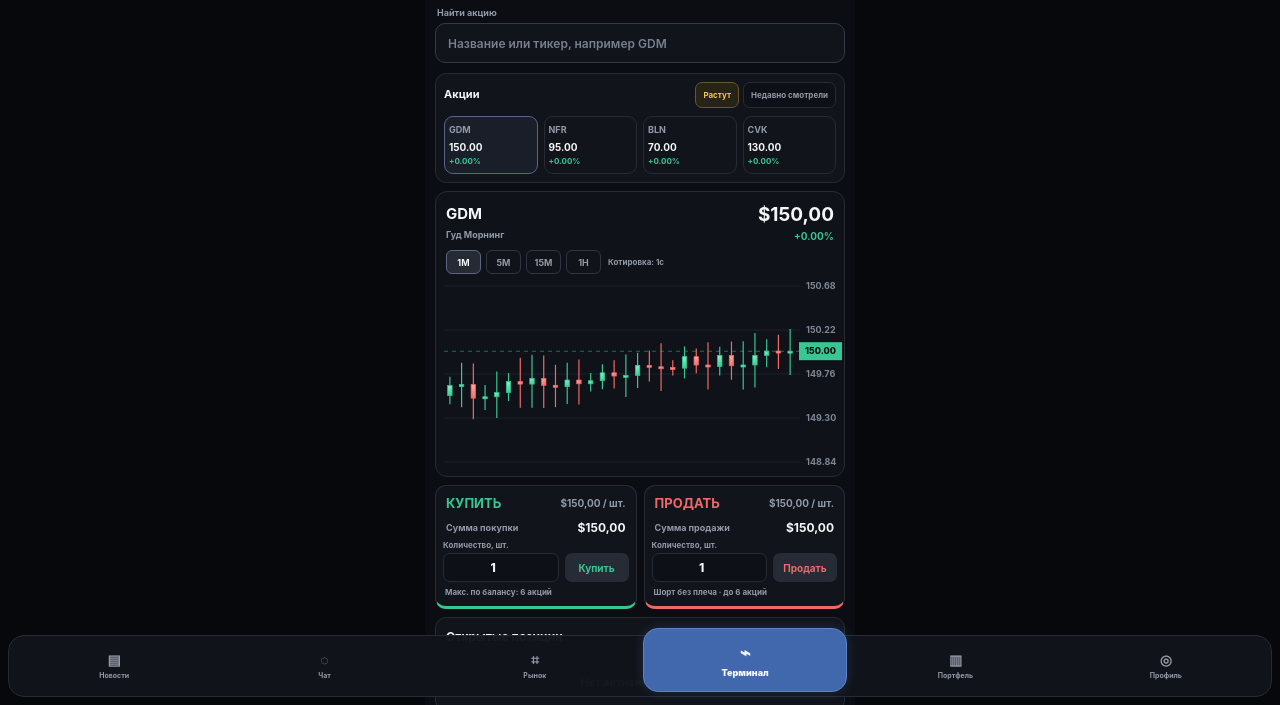
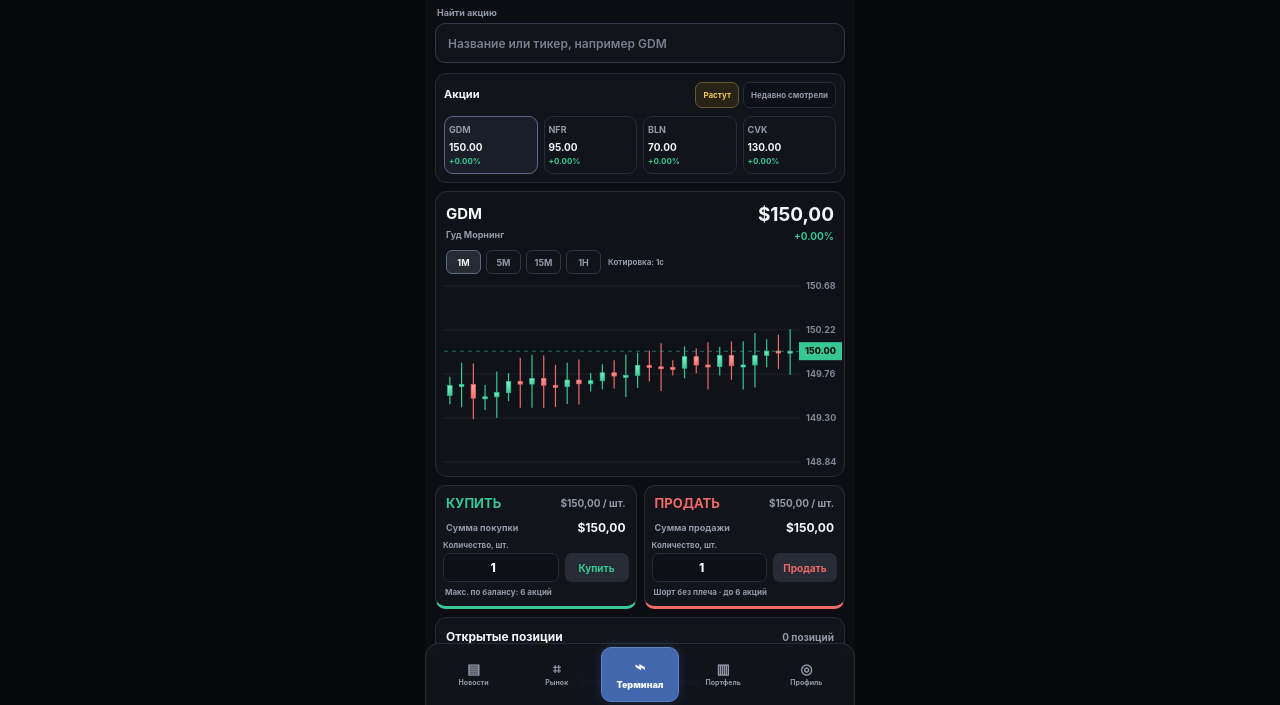
Before and after one commit to ccofemankaa-creator/good-morning-trading, a plain HTML site: page index.html in a window 1280 px wide. Shown: the part 95-800 px from the top of the page. Drawn offline with nearby package versions, Linux system fonts and the light colour scheme.

Commit message:
Выровнять панель и переместить чат в профиль
Чат перенесён в профиль; кнопки меню выровнены и закреплены у нижнего края экрана.

Co-authored-by: Copilot <223556219+Copilot@users.noreply.github.com>

```diff
--- a/index.html
+++ b/index.html
@@ -32,7 +32,9 @@
     button { font: inherit; color: inherit; cursor: pointer; }
     button:focus-visible { outline: 2px solid var(--gold); outline-offset: 2px; }
     .app {
+      position: relative;
       max-width: 430px;
+      height: 100dvh;
       min-height: 100dvh;
       margin: 0 auto;
       overflow: hidden;
@@ -78,7 +80,7 @@
     .content {
       height: calc(100dvh - 92px);
       overflow-y: auto;
-      padding: 10px 10px 92px;
+      padding: 10px 10px calc(92px + env(safe-area-inset-bottom));
       scrollbar-width: none;
     }
     .content::-webkit-scrollbar { display: none; }
@@ -647,29 +649,38 @@
       font-size: 10px;
     }
     .bottom-nav {
-      position: absolute;
+      position: fixed;
       z-index: 40;
-      left: 8px;
-      right: 8px;
-      bottom: calc(8px + env(safe-area-inset-bottom));
-      height: 62px;
+      left: 50%;
+      right: auto;
+      bottom: 0;
+      width: min(100%, 430px);
+      height: calc(62px + env(safe-area-inset-bottom));
       display: grid;
-      grid-template-columns: repeat(6, 1fr);
+      grid-template-columns: repeat(5, minmax(0, 1fr));
+      padding: 0 6px env(safe-area-inset-bottom);
       border: 1px solid var(--line);
-      border-radius: 16px;
+      border-bottom: 0;
+      border-radius: 14px 14px 0 0;
       background: rgba(17,20,27,.97);
+      transform: translateX(-50%);
     }
     .nav {
+      display: grid;
+      align-content: center;
+      justify-items: center;
+      gap: 3px;
       border: 0;
-      border-radius: 15px;
+      border-radius: 10px;
       background: transparent;
       color: var(--muted);
       font-size: 7px;
-    }
-    .nav span { display: block; margin-bottom: 3px; font-size: 14px; }
+      white-space: nowrap;
+    }
+    .nav span { display: block; font-size: 14px; line-height: 1; }
     .nav.active { background: #232731; color: var(--text); }
     .nav[data-page="terminal"] {
-      margin: -8px 3px 4px;
+      margin: 3px;
       border: 1px solid #385991;
       background: #152038;
       color: #a9c5ff;
@@ -856,23 +867,6 @@
       </section>
     </section>
 
-    <section class="content" id="chatView" hidden>
-      <section class="news-panel chat-panel">
-        <div class="news-head">
-          <strong>Общий чат</strong>
-          <span>Сообщения видны всем игрокам</span>
-        </div>
-        <div class="chat-messages" id="chatMessages" aria-live="polite"></div>
-        <div class="comment-login" id="chatLogin">
-          <button type="button" data-open-profile>Войти или зарегистрироваться</button>, чтобы писать в чат
-        </div>
-        <form class="chat-form" id="chatForm" hidden>
-          <input class="chat-input" name="message" maxlength="240" placeholder="Написать сообщение…" aria-label="Сообщение в чат" required>
-          <button class="chat-submit" type="submit">Отправить</button>
-        </form>
-      </section>
-    </section>
-
     <section class="content" id="portfolioView" hidden>
       <section class="market-panel">
         <div class="market-head">
@@ -892,11 +886,24 @@
 
     <section class="content" id="profileView" hidden>
       <div id="profilePanel"></div>
+      <section class="news-panel chat-panel">
+        <div class="news-head">
+          <strong>Общий чат</strong>
+          <span>Сообщения видны всем игрокам</span>
+        </div>
+        <div class="chat-messages" id="chatMessages" aria-live="polite"></div>
+        <div class="comment-login" id="chatLogin">
+          <button type="button" data-open-profile>Войти или зарегистрироваться</button>, чтобы писать в чат
+        </div>
+        <form class="chat-form" id="chatForm" hidden>
+          <input class="chat-input" name="message" maxlength="240" placeholder="Написать сообщение…" aria-label="Сообщение в чат" required>
+          <button class="chat-submit" type="submit">Отправить</button>
+        </form>
+      </section>
     </section>
 
     <nav class="bottom-nav">
       <button class="nav" data-page="news"><span>▤</span>Новости</button>
-      <button class="nav" data-page="chat"><span>◌</span>Чат</button>
       <button class="nav" data-page="market"><span>⌗</span>Рынок</button>
       <button class="nav active" data-page="terminal"><span>⌁</span>Терминал</button>
       <button class="nav" data-page="portfolio"><span>▥</span>Портфель</button>
@@ -2005,7 +2012,6 @@
       document.querySelector("#marketView").hidden = page !== "market";
       document.querySelector("#stockDetailView").hidden = page !== "stockDetail";
       document.querySelector("#newsView").hidden = page !== "news";
-      document.querySelector("#chatView").hidden = page !== "chat";
       document.querySelector("#portfolioView").hidden = page !== "portfolio";
       document.querySelector("#profileView").hidden = page !== "profile";
       if (page === "terminal") requestAnimationFrame(() => {
@@ -2014,7 +2020,6 @@
         renderChart();
       });
       if (page === "stockDetail") requestAnimationFrame(renderStockDetail);
-      if (page === "chat") requestAnimationFrame(() => renderChat(true));
     }
     async function openPosition(side) {
       if (!authUser) {
```
